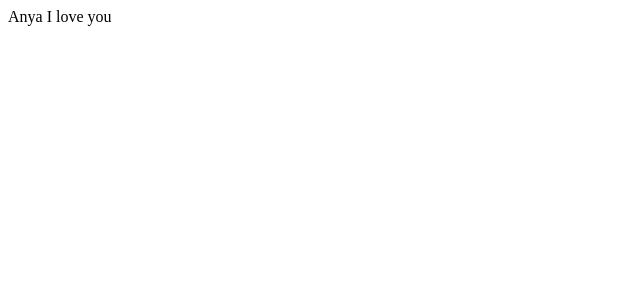
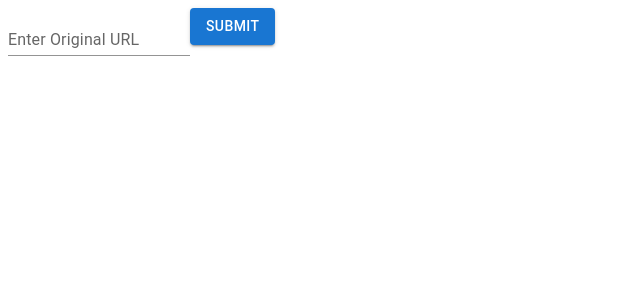
Before and after one commit to anyasahu/UrlShortner, a React (Create React App) app in the folder frontend/: page / in a window 1280 px wide. Shown: the top 300 px of the page, without its empty margins (0-640 px from the left). Built offline with nearby package versions, Linux system fonts and the light colour scheme.

Commit message:
frontend

```diff
--- a/frontend/package.json
+++ b/frontend/package.json
@@ -3,6 +3,10 @@
   "version": "0.1.0",
   "private": true,
   "dependencies": {
+    "@emotion/react": "^11.14.0",
+    "@emotion/styled": "^11.14.0",
+    "@mui/material": "^6.4.3",
+    "axios": "^1.7.9",
     "cra-template": "1.2.0",
     "react": "^19.0.0",
     "react-dom": "^19.0.0",
--- a/frontend/src/App.js
+++ b/frontend/src/App.js
@@ -1,12 +1,42 @@
 
+import { Button } from '@mui/material';
 import './App.css';
+import TextField from '@mui/material/TextField';
+import { useState } from 'react';
+import axios from 'axios';
 
-function App() {
+function  App() {
+
+
+  const[url,seturl]=useState();
+  const[shortUrl,setshortUrl] = useState()
+;
+  const submitUrl = async (e)=>{
+    e.preventDefault();
+const data=await axios.post("http://localhost:3000/api/short",{"originalUrl":url})
+console.log(data.data.url.shortUrl);
+setshortUrl("http://localhost:3000/"+data.data.url.shortUrl)
+  }
   return (
     <div className="App">
-      <header className="App-header">
-        Anya I love you
-      </header>
+      <form onSubmit={submitUrl} >
+
+      <TextField
+          onChange = {(e)=>seturl(e.target.value)}
+          id="standard-textarea"
+          label="Enter Original URL"
+          placeholder="URL"
+          multiline
+          variant="standard"
+        />
+        <Button type='submit' variant="contained">Submit</Button>
+
+      {shortUrl &&
+      <h3>Your short URL = {shortUrl}</h3>
+      }
+
+
+        </form>
     </div>
   );
 }
```
Also changed, not shown: 2 other files (tests, documents, lock files or other folders).
